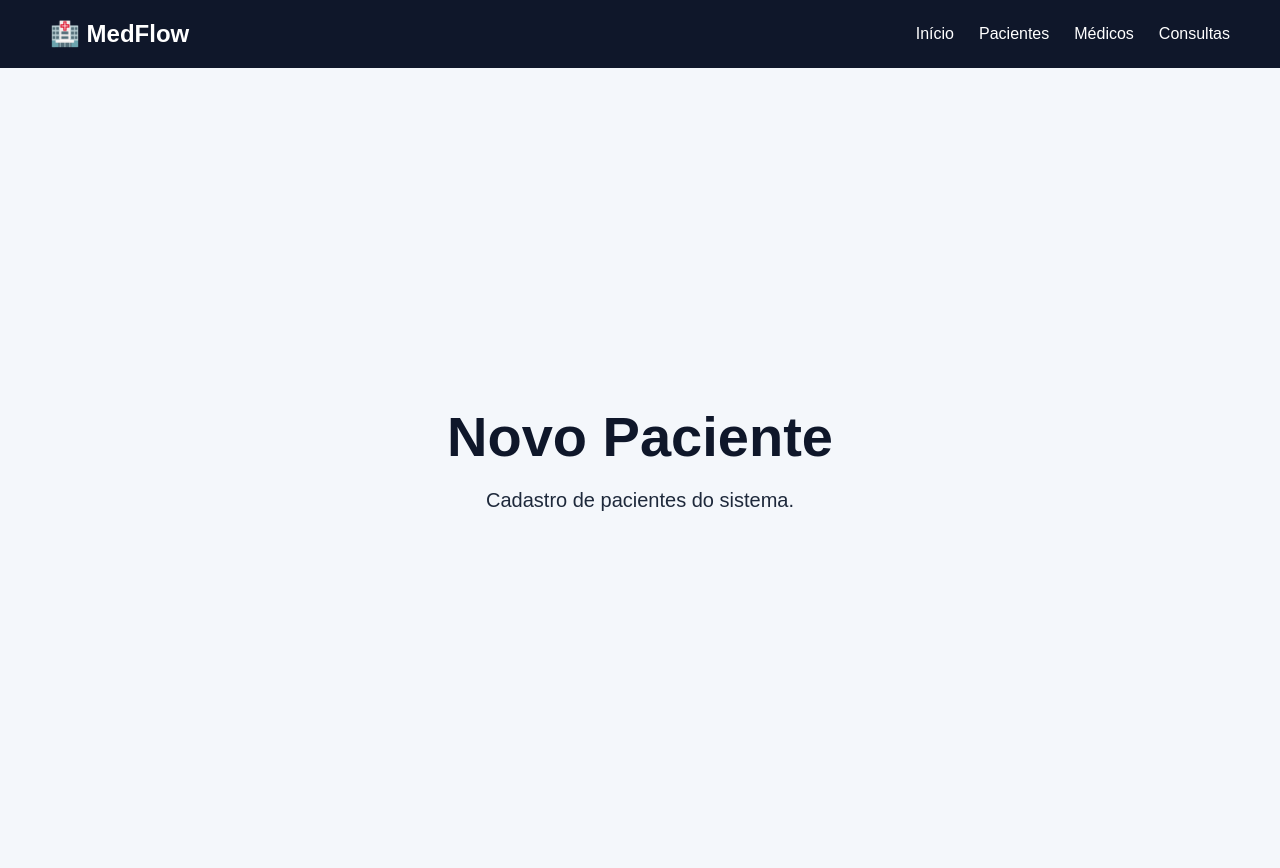
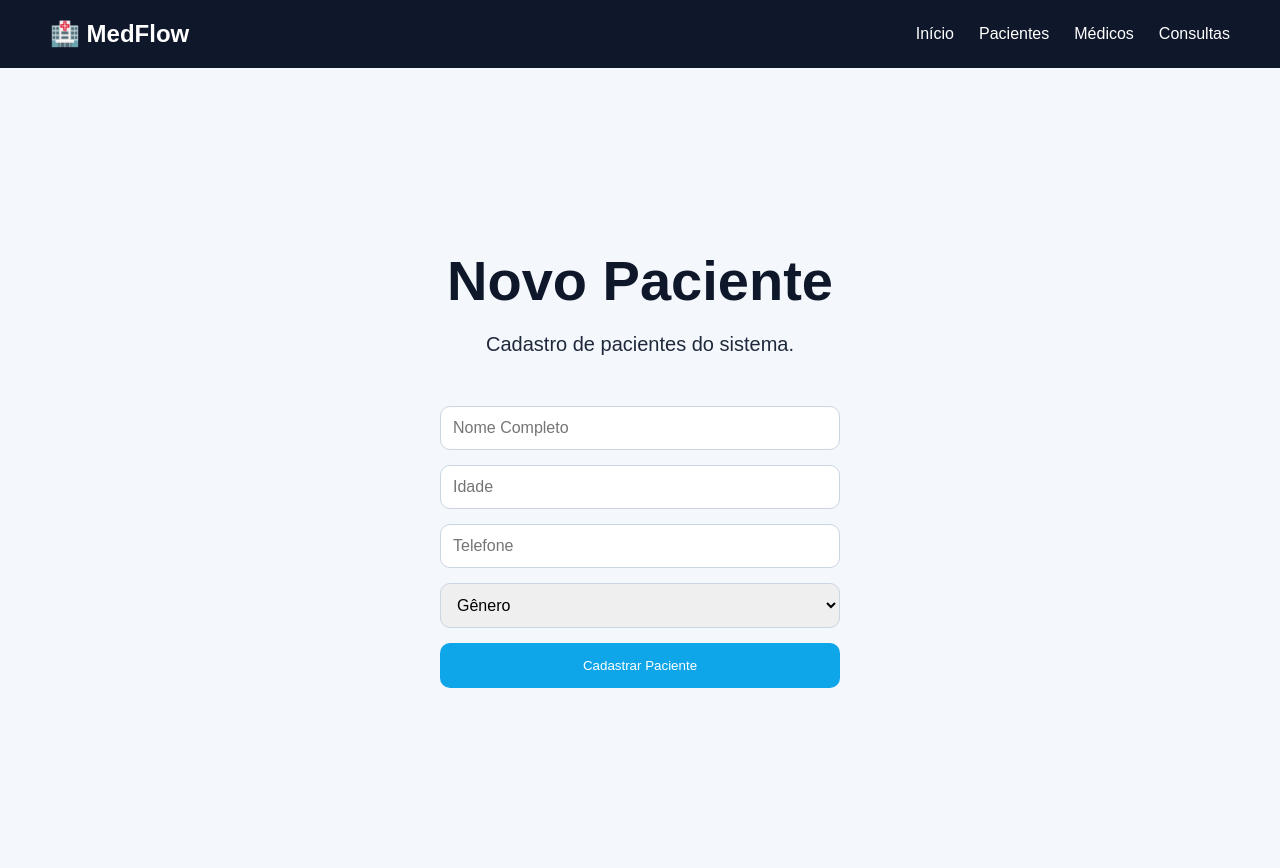
Before and after one commit to SamuelBerto/MedFlow, a Flask app: page /novo-paciente in a window 1280 px wide. Run offline with Flask 3, Linux system fonts and the light colour scheme.

Commit message:
feat: adiciona formulário frontend de cadastro de pacientes

```diff
--- a/static/css/style.css
+++ b/static/css/style.css
@@ -144,3 +144,22 @@ table {
     font-weight: bold;
     color: #0ea5e9;
 }
+/* FORMULÁRIO DE CADASTRO */
+.formulario {
+    display: flex;
+    flex-direction: column;
+    gap: 15px;
+    width: 400px;
+    margin-top: 30px;
+}
+.formulario input,
+.formulario select {
+    padding: 12px;
+    border: 1px solid #cbd5e1;
+    border-radius: 10px;
+    font-size: 16px;
+}
+.formulario button {
+   border: none;
+   cursor: pointer;
+}
--- a/templates/novo_paciente.html
+++ b/templates/novo_paciente.html
@@ -27,6 +27,27 @@
 
         <p>Cadastro de pacientes do sistema.</p>
 
+        <form class="formulario">
+
+            <input type="text" placeholder="Nome Completo">
+
+            <input type="number" placeholder="Idade">
+
+            <input type="text" placeholder="Telefone">
+
+            <select>
+                <option value="">Gênero</option>
+                <option value="masculino">Masculino</option>
+                <option value="feminino">Feminino</option>
+                <option value="outro">Outro</option>
+
+            </select>
+
+            <button type="submit" class="btn">Cadastrar Paciente</button>
+
+
+        </form>
+
     </section>
 
 </body>
```
